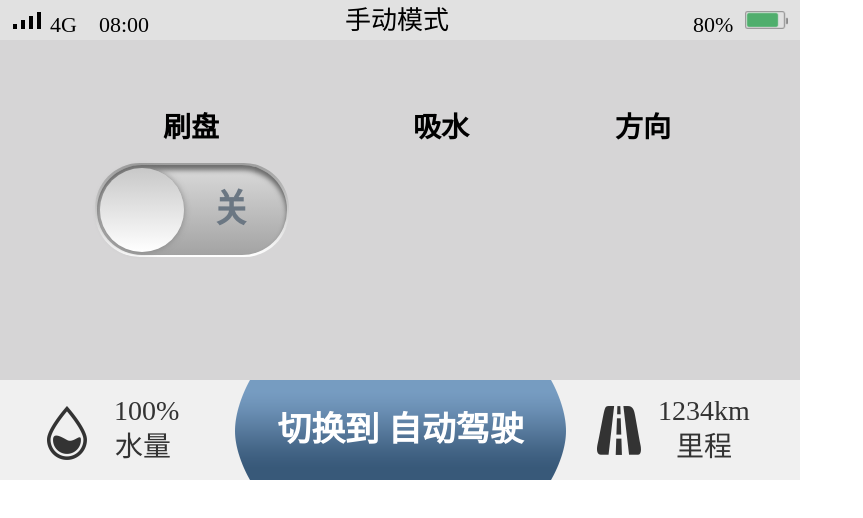
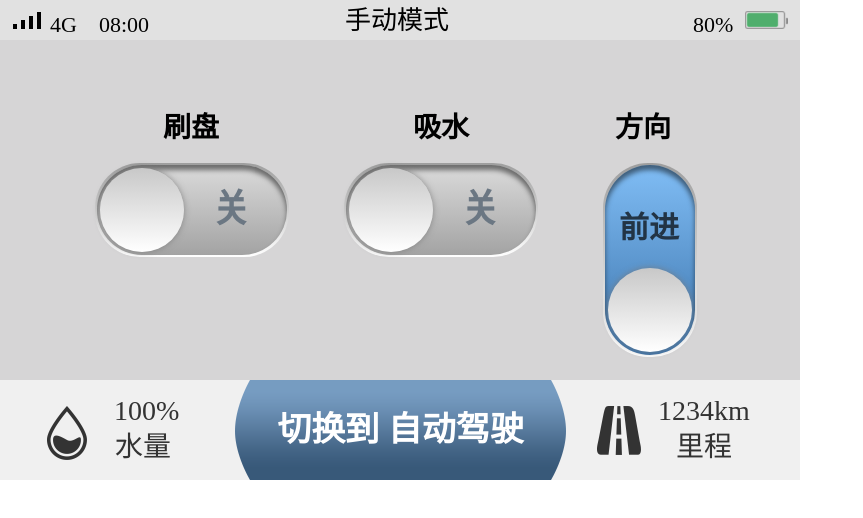
Before and after one commit to jinmenglei/html5_p, a plain HTML site: page xidi.html in a window 1280 px wide. Shown: the top 518 px of the page, without its empty margins (0-863 px from the left). Drawn offline with Linux system fonts and the light colour scheme.

Commit message:
20200506 手动界面完成

```diff
--- a/css/xidi_mode_mt.css
+++ b/css/xidi_mode_mt.css
@@ -29,14 +29,15 @@ a{
 .mode_mt_direction{
     left: 615px;
 }
-.switch-wrap{
+/*刷盘按钮*/
+.mt_brush_wrap{
     height: 90px;
     width: 190px;
     position: absolute;
     left: 97px;
     top: 125px;
 }
-.switch-wrap input[type=checkbox]{
+.mt_brush_wrap input[type=checkbox]{
     /*height: 200px;*/
     /*width: 100px;*/
     /*position: absolute;*/
@@ -46,7 +47,7 @@ a{
     margin:0;
     padding:0;
 }
-.switch-wrap .open,.switch-wrap .close{
+.mt_brush_wrap .open,.mt_brush_wrap .close{
     position: absolute;
     left: 115px;
     top: 20px;
@@ -58,12 +59,12 @@ a{
     color:rgba(107,119,131,1);
     line-height:49px;
 }
-.switch-wrap .open{
+.mt_brush_wrap .open{
     left: 28px;
     color: rgba(34, 52, 69, 1);
 }
 
-.switch-wrap label{
+.mt_brush_wrap label{
     position: absolute;
     left: 0;
     top: 0;
@@ -78,7 +79,7 @@ a{
     /* overflow: hidden; */
     box-shadow: inset 0px 5px 5px 0px rgba(0, 0, 0, 0.5);
 }
-.switch-wrap label::before {
+.mt_brush_wrap label::before {
     content: '';
     position: absolute;
     top: 3px;
@@ -92,7 +93,7 @@ a{
     z-index: 2;
 }
 
-.switch-wrap label::after {
+.mt_brush_wrap label::after {
     position: absolute;
     top: -2px;
     bottom: -2px;
@@ -104,13 +105,192 @@ a{
     border-radius: 45px;
 }
 
-.switch-wrap input:checked + label {
+.mt_brush_wrap input:checked + label {
     /*background: #33DB70;*/
-    background:linear-gradient(90deg,rgba(128,189,245,1),rgba(59,115,171,1));
-    /*border-image:linear-gradient(0deg, rgba(255,255,255,1), rgba(158,158,158,1)) 2 2;*/
+    color: rgba(97, 173, 246, 1);
+    background:linear-gradient(0deg,rgba(59,115,171,1),rgba(128,189,245,1));
+    border-image:linear-gradient(0deg, rgba(255,255,255,1), rgba(158,158,158,1)) 2 2;
+    box-shadow: inset 0px 5px 5px 0px rgba(0, 0, 0, 0.5);
     /*border:2px solid;*/
 }
-.switch-wrap input:checked + label:before {
+.mt_brush_wrap input:checked + label:before {
     /*top: 3px;*/
     transform: translateX(100px);
 }
+/*吸水按钮*/
+.mt_water_wrap{
+    height: 90px;
+    width: 190px;
+    position: absolute;
+    left: 346px;
+    top: 125px;
+}
+.mt_water_wrap input[type=checkbox]{
+    /*height: 200px;*/
+    /*width: 100px;*/
+    /*position: absolute;*/
+    /*left: 97px;*/
+    /*top: 125px;*/
+    visibility: hidden;
+    margin:0;
+    padding:0;
+}
+.mt_water_wrap .open_water,.mt_water_wrap .close_water{
+    position: absolute;
+    left: 115px;
+    top: 20px;
+    width:38px;
+    height:38px;
+    font-size:38px;
+    font-family:Microsoft YaHei;
+    font-weight:bold;
+    color:rgba(107,119,131,1);
+    line-height:49px;
+}
+.mt_water_wrap .open_water{
+    left: 28px;
+    color: rgba(34, 52, 69, 1);
+}
+
+.mt_water_wrap label{
+    position: absolute;
+    left: 0;
+    top: 0;
+    display: inline-block;
+    width: 190px;
+    height: 90px;
+    color: rgba(206,206,206,1);
+    background: linear-gradient(180deg,rgba(219,219,219,1),rgba(163,163,163,1));
+    border-radius: 45px;
+    /* border: 2px solid; */
+    border-image: linear-gradient(0deg, rgba(255,255,255,1), rgba(158,158,158,1)) 2 2;
+    /* overflow: hidden; */
+    box-shadow: inset 0px 5px 5px 0px rgba(0, 0, 0, 0.5);
+}
+.mt_water_wrap label::before {
+    content: '';
+    position: absolute;
+    top: 3px;
+    left: 3px;
+    transition: transform 0.5s;
+    width:84px;
+    height:84px;
+    background:linear-gradient(0deg,rgba(255,255,255,1),rgba(200,200,200,1));
+    box-shadow:0px 0px 6px 0px rgba(120,120,120,0.8);
+    border-radius:50%;
+    z-index: 2;
+}
+
+.mt_water_wrap label::after {
+    position: absolute;
+    top: -2px;
+    bottom: -2px;
+    left: -2px;
+    right: -2px;
+    background: linear-gradient(rgba(158,158,158,1), rgba(255,255,255,1));
+    content: '';
+    z-index: -1;
+    border-radius: 45px;
+}
+
+.mt_water_wrap input:checked + label {
+    /*background: #33DB70;*/
+    color: rgba(97, 173, 246, 1);
+    background:linear-gradient(0deg,rgba(59,115,171,1),rgba(128,189,245,1));
+    border-image:linear-gradient(0deg, rgba(255,255,255,1), rgba(158,158,158,1)) 2 2;
+    box-shadow: inset 0px 5px 5px 0px rgba(0, 0, 0, 0.5);
+    /*border:2px solid;*/
+}
+.mt_water_wrap input:checked + label:before {
+    /*top: 3px;*/
+    transform: translateX(100px);
+}
+
+/*方向按钮*/
+.mt_direction_wrap{
+    height: 190px;
+    width: 90px;
+    position: absolute;
+    left: 605px;
+    top: 125px;
+}
+.mt_direction_wrap input[type=checkbox]{
+    /*height: 200px;*/
+    /*width: 100px;*/
+    /*position: absolute;*/
+    /*left: 97px;*/
+    /*top: 125px;*/
+    visibility: hidden;
+    margin:0;
+    padding:0;
+}
+.mt_direction_wrap .open_d,.mt_direction_wrap .close_d{
+    position: absolute;
+    left: 14px;
+    top: 102px;
+    width:62px;
+    height:30px;
+    font-size:30px;
+    font-family:Microsoft YaHei;
+    font-weight:bold;
+    color:rgba(107,119,131,1);
+    line-height:49px;
+}
+.mt_direction_wrap .open_d{
+    top: 38px;
+    color: rgba(34, 52, 69, 1);
+}
+
+.mt_direction_wrap label{
+    position: absolute;
+    left: 0;
+    top: 0;
+    display: inline-block;
+    width: 90px;
+    height: 190px;
+    color: rgba(206,206,206,1);
+    background: linear-gradient(180deg,rgba(219,219,219,1),rgba(163,163,163,1));
+    border-radius: 45px;
+    /* border: 2px solid; */
+    border-image: linear-gradient(0deg, rgba(255,255,255,1), rgba(158,158,158,1)) 2 2;
+    /* overflow: hidden; */
+    box-shadow: inset 0px 5px 5px 0px rgba(0, 0, 0, 0.5);
+}
+.mt_direction_wrap label::before {
+    content: '';
+    position: absolute;
+    top: 3px;
+    left: 3px;
+    transition: transform 0.5s;
+    width:84px;
+    height:84px;
+    background:linear-gradient(0deg,rgba(255,255,255,1),rgba(200,200,200,1));
+    box-shadow:0px 0px 6px 0px rgba(120,120,120,0.8);
+    border-radius:50%;
+    z-index: 2;
+}
+
+.mt_direction_wrap label::after {
+    position: absolute;
+    top: -2px;
+    bottom: -2px;
+    left: -2px;
+    right: -2px;
+    background: linear-gradient(rgba(158,158,158,1), rgba(255,255,255,1));
+    content: '';
+    z-index: -1;
+    border-radius: 45px;
+}
+
+.mt_direction_wrap input:checked + label {
+    /*background: #33DB70;*/
+    color: rgba(97, 173, 246, 1);
+    background:linear-gradient(0deg,rgba(59,115,171,1),rgba(128,189,245,1));
+    border-image:linear-gradient(0deg, rgba(255,255,255,1), rgba(158,158,158,1)) 2 2;
+    box-shadow: inset 0px 5px 5px 0px rgba(0, 0, 0, 0.5);
+    /*border:2px solid;*/
+}
+.mt_direction_wrap input:checked + label:before {
+    /*top: 3px;*/
+    transform: translateY(100px);
+}
--- a/xidi.html
+++ b/xidi.html
@@ -32,11 +32,23 @@
     <a class="mode_mt_brush" >刷盘</a>
     <a class="mode_mt_water">吸水</a>
     <a class="mode_mt_direction">方向</a>
-    <div class='switch-wrap'>
-        <input type='checkbox' id= 'switch'>
-        <label for='switch'></label>
+    <div class='mt_brush_wrap'>
+        <input type='checkbox' id= 'mt_brush'>
+        <label for='mt_brush'></label>
         <span class="open">开</span>
         <span class="close">关</span>
+    </div>
+    <div class='mt_water_wrap'>
+        <input type='checkbox' id= 'mt_water'>
+        <label for='mt_water'></label>
+        <span class="open_water">开</span>
+        <span class="close_water">关</span>
+    </div>
+    <div class='mt_direction_wrap'>
+        <input type='checkbox' id= 'mt_direction' checked>
+        <label for='mt_direction'></label>
+        <span class="open_d">前进</span>
+        <span class="close_d">后退</span>
     </div>
 </div>
 
```
Also changed, not shown: css/xidi_showbox.css (added).
